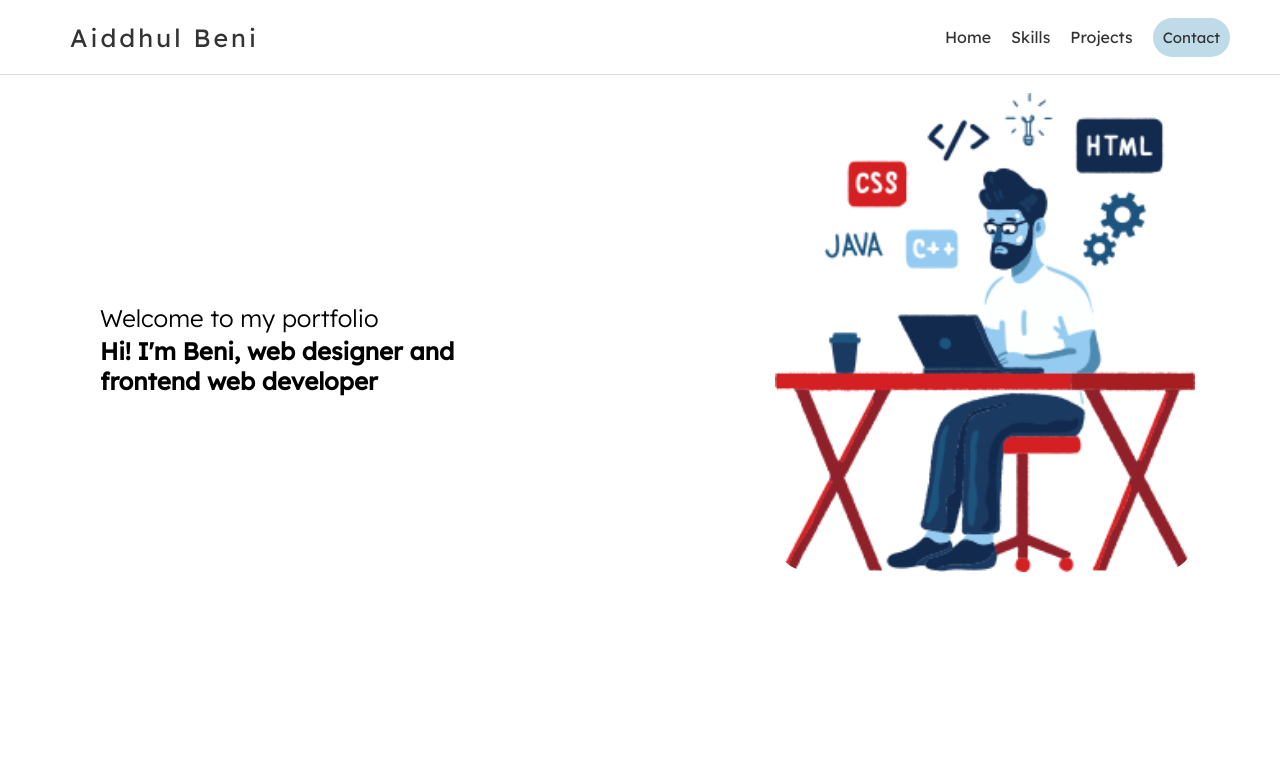
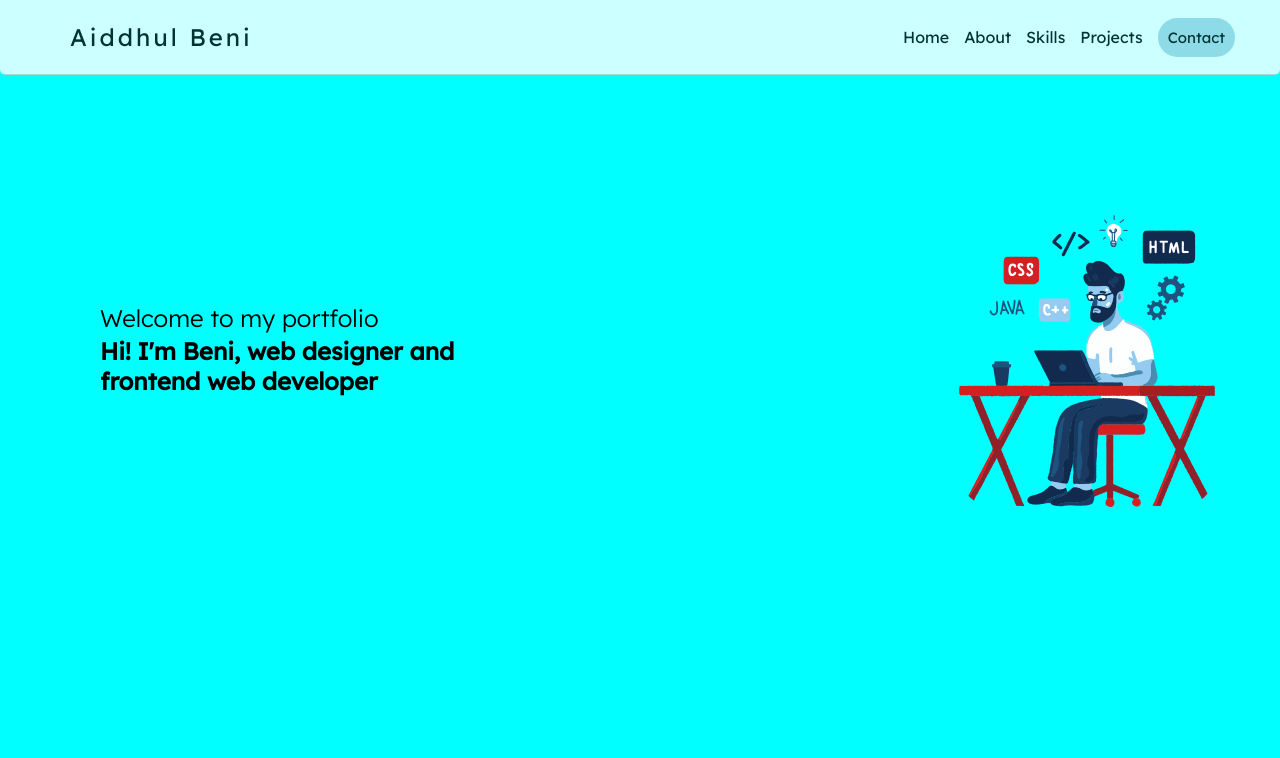
Before and after one commit to AiddhulBeni/AiddhulBeni.github.io, a plain HTML site: page index.html in a window 1280 px wide. Shown: the top 758 px of the page. Drawn offline with Linux system fonts and the light colour scheme.

Commit message:
styling landing page

```diff
--- a/index.html
+++ b/index.html
@@ -1,5 +1,5 @@
 <!DOCTYPE html>
-<html lang="en">
+<html lang="en" >
   <head>
     <meta charset="utf-8" />
     <meta name="viewport" content="width=device-width, initial-scale=1" />
@@ -12,14 +12,17 @@
     <header>
       <nav class="container-navbar">
         <div class="logo">
-          <span>Aiddhul Beni</span>
+          <a href="#home">
+            Aiddhul Beni
+          </a>
         </div>
         <div class="item-list">
           <ul>
             <li><a href="#home">Home</a></li>
+            <li><a href="#about">About</a></li>
             <li><a href="#skills">Skills</a></li>
-            <li><a href="">Projects</a></li>
-            <li><a href="" class="btn-contact">Contact</a></li>
+            <li><a href="#project">Projects</a></li>
+            <li><a href="#contact" class="btn-contact">Contact</a></li>
           </ul>
         </div>
       </nav>
@@ -36,7 +39,7 @@
       </div>
       <div class="content-contact"></div>
       <div class="content-image">
-        <img src="./img/img.png" alt="landing page" width="450px" />
+        <img src="./img/img.png" alt="landing page" />
       </div>
     </section>
 
@@ -44,13 +47,12 @@
 
     <!-- about start -->
 
-
     <section class="container-about" id="about">
       <div class="my-image">
         <img src="./img/man.jpg" alt="it's me" width="400px" />
       </div>
-      <article class="about-me" >
-        <h1 style="margin-bottom: 50px; font-size: 30px; " >About Me</h1>
+      <article class="about-me">
+        <h1 style="margin-bottom: 50px; font-size: 30px">About Me</h1>
         <p>
           Hi! I am Aiddhul Beni Putra, a web designer/developer focused on crafting great web experiences. Designing and Coding have been my passion since the days I started working with computers but I found myself into web
           design/development since 2022. I enjoy creating beautifully designed, intuitive and functional websites.
@@ -64,11 +66,26 @@
     <!-- skills start -->
 
     <section class="container-skills" id="skills">
-      <div class="container-list-skills">
-
-      </div>
+      <div class="container-list-skills"></div>
     </section>
 
-    <!-- skills end -->
+<!-- skills end -->
+
+    <!-- project start -->
+    <section class="container-project" id="project">
+      <h1>project</h1>
+    </section>
+    <!-- project end -->
+
+    <!-- contact start -->
+    <section class="container-contact" id="contact">
+      <form action="">
+        <input type="text" placeholder="Name"/><br>
+        <input type="email" name="email" id="" placeholder="Email"/><br>
+        <textarea name="message" id="message" cols="2" rows="4"></textarea><br>
+        <input type="button" value="Send" />
+      </form>
+    </section>
+    <!-- contact end -->
   </body>
 </html>
--- a/style.css
+++ b/style.css
@@ -7,15 +7,17 @@
     padding: 0;
     box-sizing: border-box;
     font-family: 'lexend', sans-serif;
+    scroll-behavior: smooth;
 }
 
 /* style */
 
-
+/* style header */
 .container-navbar {
-    width: 100%;
+    width: 100vw;
     height: 75px;
-    margin: 0;
+    top:0;
+    left:0;
     background-color: white;
     opacity: 0.8;
     display: flex;
@@ -23,14 +25,17 @@
     align-items: center;
     position: fixed;
     border-bottom: 0.1px solid rgba(161, 160, 160, 0.5);
+    border-radius: 0 0 5px 5px ;
 
 }
 
-.logo span {
+.logo a  {
     margin-left: 70px;
     font-weight: 500;
-    font-size: 25px;
+    font-size: 1.5rem;
     letter-spacing: 3px;
+    color:#000;
+    text-decoration: none;
 }
 
 .item-list ul {
@@ -41,13 +46,12 @@
     margin-right: 30px;
 }
 
-.item-list ul li {
-    margin-right: 20px;
-}
+
 
 .item-list ul li a {
     color: #000;
     text-decoration: none;
+    margin-right: 15px;
 }
 
 .item-list ul li .btn-contact{
@@ -65,31 +69,42 @@
     color: white;
 }
 
+/* style landing page */
 .container-landing-page {
     width: 100%;
-    height: auto;
+    height: 100vh;
     display: flex;
+    background-color: aqua;
     justify-content: space-between;
 
+    z-index: -1;
 }
 
 .content-intro {
     width: 30%;
     left: 100px;
     top: 300px;
-    position: absolute;
+    position: relative;
+}
+
+.content-image {
+    position: relative;
+    top: 200px;
+    right: 50px;
 }
 
 .content-image img {
-    margin: 78px 70px 0 0;
+    top: 200px;
+    right: 40px;
     padding: 15px;
     border-radius: 50px;
 }
-
+/* style about*/
 .container-about{
-    width: 80%;
-    height: 1000px;
-    margin: 70px auto 0;
+    background-color: aquamarine;
+    width: 100vw;
+    height: 100vh;
+    margin:auto;
     padding-top: 50px;
     display: flex;
 }
@@ -102,12 +117,13 @@
 }
 
 .about-me {
-    width: 500px;
+    width: 60%;
     padding: 50px;
     margin-left:100px;
     letter-spacing: 1px;
 }
 
+/* style skills */
 .container-about .btn-my-cv {
     margin-top: 30px;
     padding: 20px;
@@ -123,9 +139,7 @@
 }
 
 .container-skills {
-    width: 850px;
-    height: 400px;
-    margin: 20px auto 1000px;
+    margin: 20px auto;
     border: 2px solid black;
     border-radius: 60px;
 }
```
